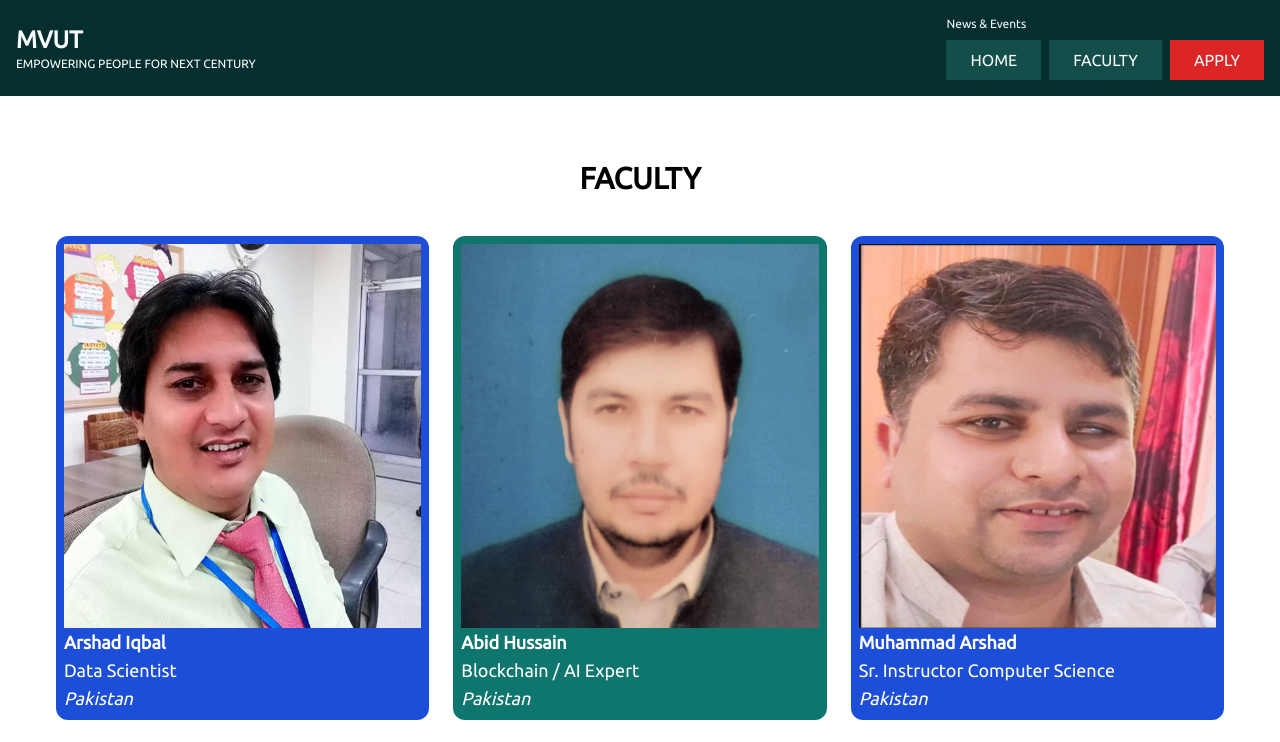
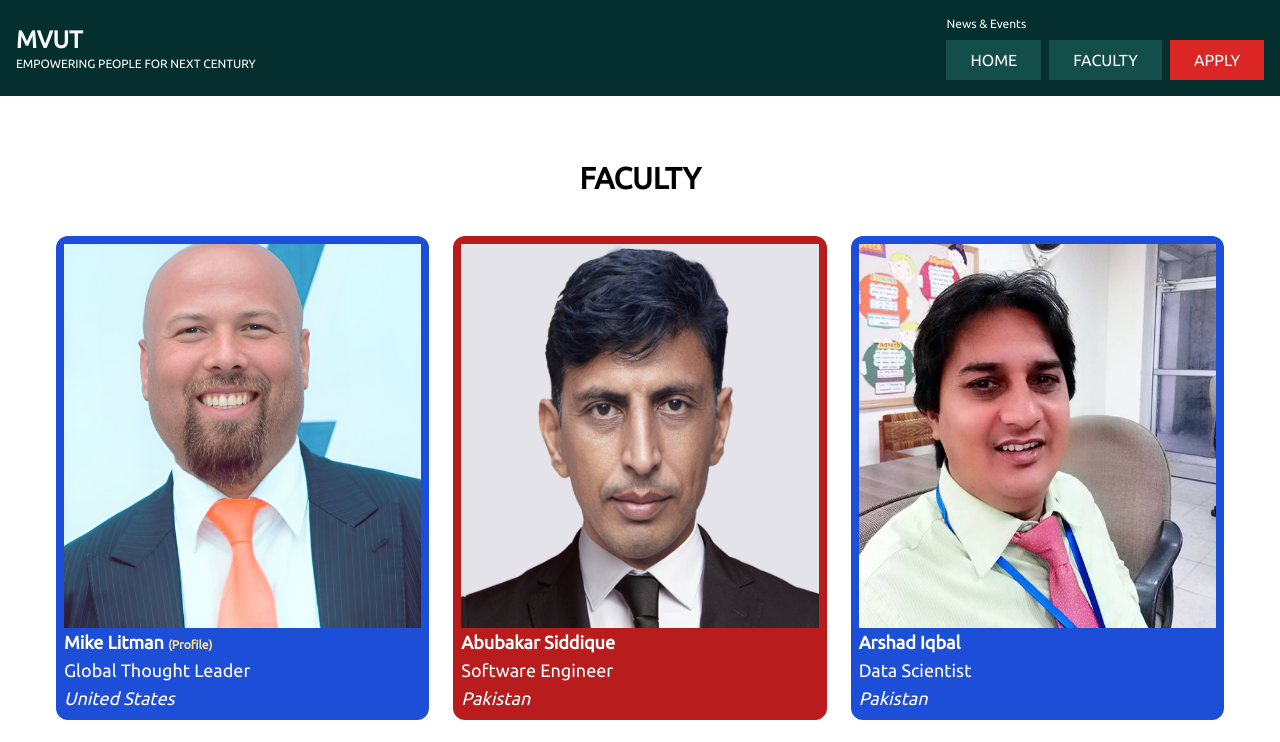
Before and after one commit to mvut/mvut, a Next.js app: page /pages/faculty in a window 1280 px wide. Shown: the top 742 px of the page. Built offline with nearby package versions, Linux system fonts and the light colour scheme.

Commit message:
Faculty v1.6

```diff
--- a/app/pages/faculty/page.tsx
+++ b/app/pages/faculty/page.tsx
@@ -9,14 +9,36 @@ import Arshad from '@/public/faculty/arshad.jpg';
 import Gami from '@/public/faculty/gami.jpg';
 import Abid from '@/public/faculty/abid.jpg';
 import Haris from '@/public/faculty/haris.jpg';
+import Mike from '@/public/faculty/mike2.jpg';
 
 import Image from "next/image";
+import Link from "next/link";
 
 export default function FacultyComponent(){
     return(
         <div className={'container mx-auto flex flex-col items-center justify-center py-6'}>
             <p className={'text-lg md:text-3xl font-bold text-center py-2 lg:py-10 uppercase'}>Faculty</p>
             <div className={'grid grid-cols-1 sm:grid-cols-2 lg:grid-cols-3 justify-center items-start gap-6 px-6 '}>
+                {/*    */}
+                <div
+                    className={'w-auto h-full grid grid-cols-1 transition ease-in-out delay-150 odd:bg-blue-700 even:bg-teal-700 p-2 hover:-translate-y-1 hover:scale-110 hover:bg-amber-700 rounded-xl duration-300 '}>
+                    <Image src={Mike} alt={''} className={'h-96 w-full'}/>
+                    <h2 className={'font-bold text-lg text-white'}>Mike Litman <Link href={'https://www.mikeversity.com/'} target={'_blank'} className={'text-xs text-amber-200'}>(Profile)</Link> </h2>
+                    <p className={'text-xs sm:text-sm md:text-md lg:text-lg text-white'}>
+                        Global Thought Leader
+                    </p>
+                    <p className={'text-xs sm:text-sm md:text-md lg:text-lg text-white italic'}>United States</p>
+                </div>
+                {/*    */}
+                <div
+                    className={'w-auto h-full grid grid-cols-1 transition ease-in-out delay-150 odd:bg-blue-700 even:bg-red-700 p-2 hover:-translate-y-1 hover:scale-110 hover:bg-amber-700 rounded-xl duration-300 '}>
+                    <Image src={Abs} alt={''} className={'h-96 w-full'}/>
+                    <h2 className={'font-bold text-lg text-white'}>Abubakar Siddique</h2>
+                    <p className={'text-xs sm:text-sm md:text-md lg:text-lg text-white'}>
+                        Software Engineer
+                    </p>
+                    <p className={'text-xs sm:text-sm md:text-md lg:text-lg text-white italic'}>Pakistan</p>
+                </div>
                 {/*    */}
                 <div
                     className={'w-auto h-full grid grid-cols-1 transition ease-in-out delay-150 odd:bg-blue-700 even:bg-teal-700 p-2 hover:-translate-y-1 hover:scale-110 hover:bg-amber-700 rounded-xl duration-300 '}>
@@ -54,16 +76,6 @@ export default function FacultyComponent(){
                     <h2 className={'font-bold text-lg text-white'}>Ghulam Abbas</h2>
                     <p className={'text-xs sm:text-sm md:text-md lg:text-lg text-white'}>
                         Sr. Instructor Programming & Algorithms
-                    </p>
-                    <p className={'text-xs sm:text-sm md:text-md lg:text-lg text-white italic'}>Pakistan</p>
-                </div>
-                {/*    */}
-                <div
-                    className={'w-auto h-full grid grid-cols-1 transition ease-in-out delay-150 odd:bg-blue-700 even:bg-red-700 p-2 hover:-translate-y-1 hover:scale-110 hover:bg-amber-700 rounded-xl duration-300 '}>
-                    <Image src={Abs} alt={''} className={'h-96 w-full'}/>
-                    <h2 className={'font-bold text-lg text-white'}>Abubakar Siddique</h2>
-                    <p className={'text-xs sm:text-sm md:text-md lg:text-lg text-white'}>
-                        Software Engineer
                     </p>
                     <p className={'text-xs sm:text-sm md:text-md lg:text-lg text-white italic'}>Pakistan</p>
                 </div>
```
Also changed, not shown: public/faculty/mike2.jpg (added).
